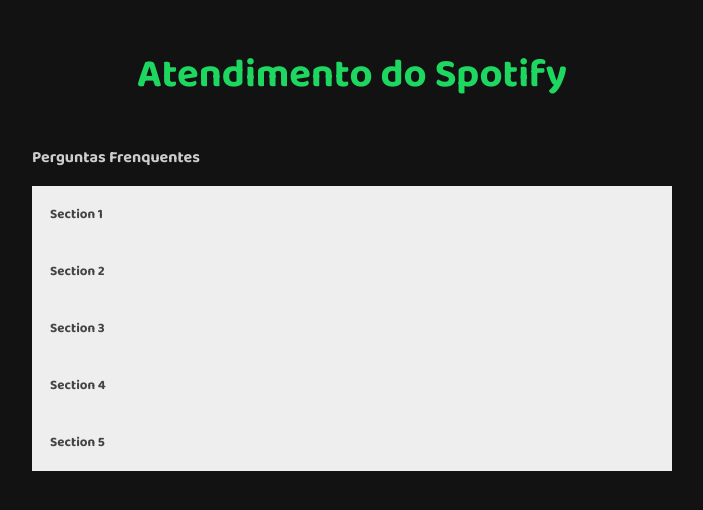
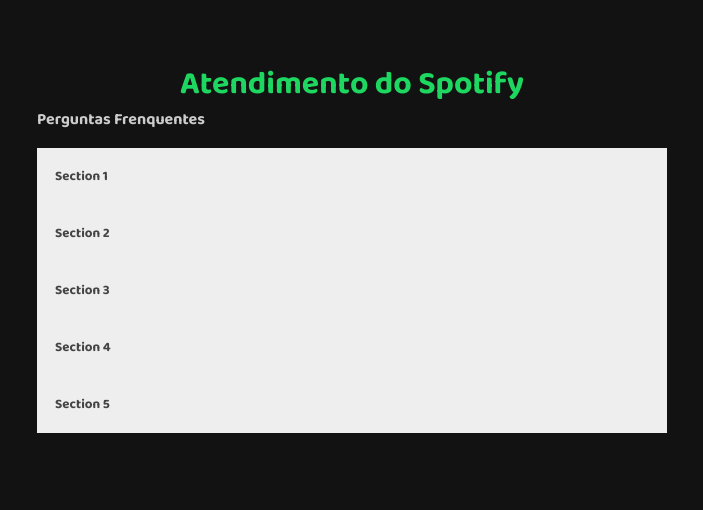
Before and after one commit to JoaooHolanda/FAQ, a plain HTML site: page index.html in a window 1280 px wide. Shown: the whole page, without its empty margins (288-991 px from the left). Drawn offline with Linux system fonts and the light colour scheme.

Commit message:
setting the tittle

```diff
--- a/index.html
+++ b/index.html
@@ -11,12 +11,16 @@
     <title>Spotify FAQ</title>
 </head>
 <body>
+
+
+<div class="flexbox">
+
   <div class="title">
     <h1>Atendimento do Spotify</h1>
   </div>
 
 
-<div class="flexbox">
+
 
     <div class="subs">
         <p>Perguntas Frenquentes</p>
--- a/style.css
+++ b/style.css
@@ -14,6 +14,7 @@ body{
     height: 50%;
     justify-content: center;
     align-items: center;
+    padding: 10px;
     flex-direction: column;
 
 }
@@ -61,16 +62,19 @@ body{
     justify-content: center;
     align-items: center;
     margin-top: 50px ;
-    height: 50px;
-    flex-direction: column;
-
-
+    height: 100px;
+    width: 500px;
   }
 
   .title h1{
+    margin-bottom: -19px;
     color: #1ed760;
     font-family: 'Baloo 2', bold;
-    font-size: 40px;
+
+
+
+
+
 
 
 
@@ -78,7 +82,7 @@ body{
 
   .subs{
     color: #ccc;
-    display: flex;
+    display: block;
     width: 50%;
     justify-content:start ;
     font-family: 'Baloo 2', cursive;
```
